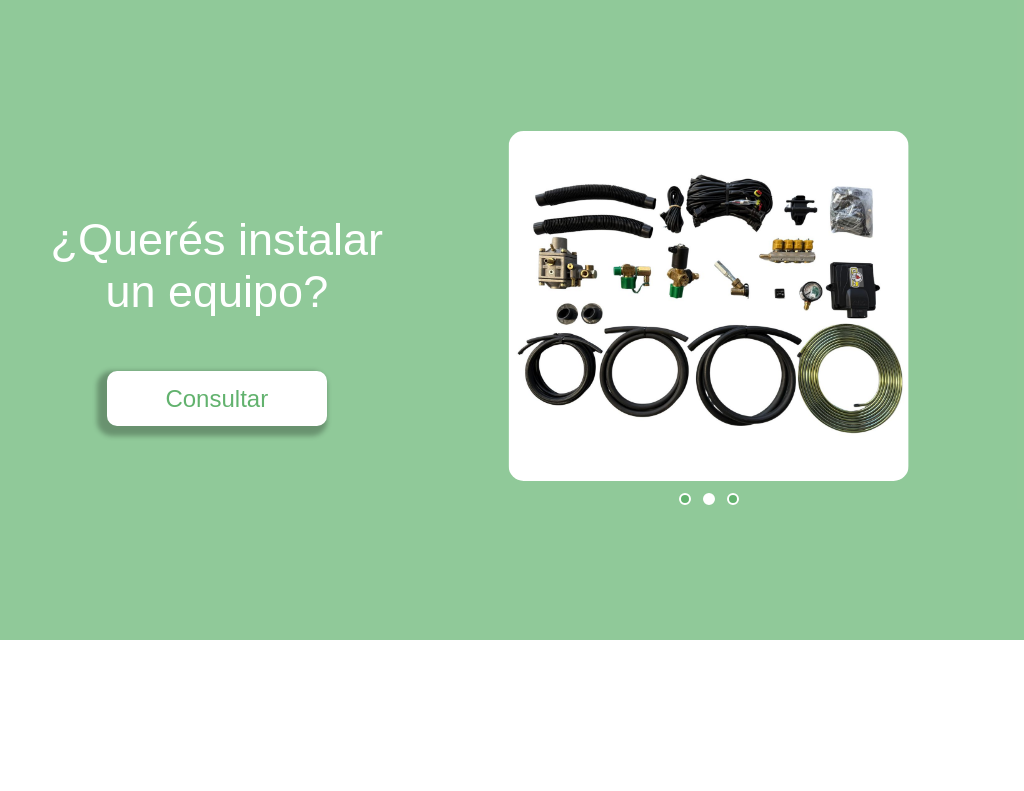
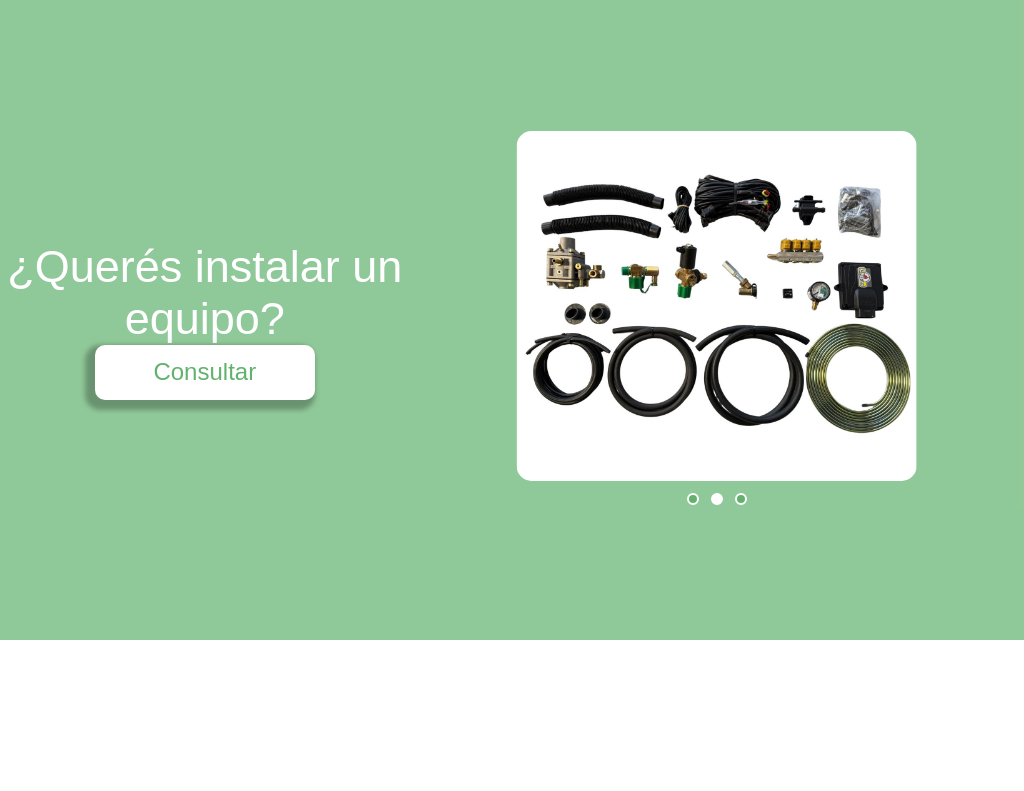
Before and after one commit to IvanDerlich/esigas, a Next.js app: page /pec in a window 1024 px wide. Shown: the top 791 px of the page. Built offline with nearby package versions, Linux system fonts and the light colour scheme; a web font is replaced by a local one.

Commit message:
Cambio de imagen de oblea

```diff
--- a/src/app/pec/page.module.css
+++ b/src/app/pec/page.module.css
@@ -172,7 +172,6 @@
 
   .img_oblea {
     width: 95%;
-    height: auto;
     padding-top: 10px;
   }
 
@@ -204,8 +203,8 @@
 
 @media (min-width: 769px) and (max-width: 1084px) {
   .container {
-    height: 60vh;
-    padding: 0 20px;
+    height: auto;
+    padding: 20px 0;
   }
 
   .content,
```
Also changed, not shown: public/Image/oblea.png.
